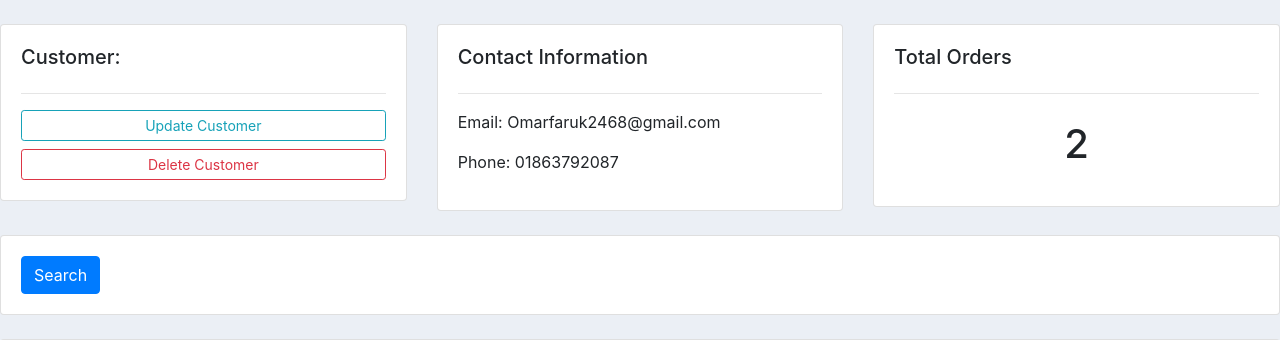
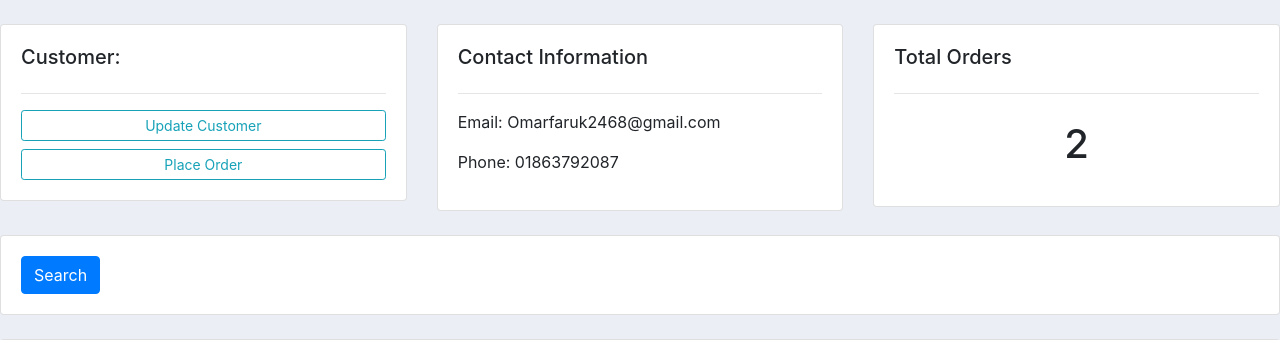
Before and after one commit to IamOmaR22/CRM--Django, a Django app: page /customer/3/ in a window 1280 px wide. Shown: the part 56-396 px from the top of the page. Run offline with Django 3.2, Linux system fonts and the light colour scheme; data comes from the database, SQL or seed files in the repository; both versions use the stored data as it was after the commit; some libraries are stand-ins or nearby versions.

Commit message:
Inline Form Sets

```diff
--- a/accounts/templates/accounts/customer.html
+++ b/accounts/templates/accounts/customer.html
@@ -10,7 +10,8 @@
 			<h5>Customer:</h5>
 			<hr>
 			<a class="btn btn-outline-info  btn-sm btn-block" href="">Update Customer</a>
-			<a class="btn btn-outline-danger  btn-sm btn-block" href="">Delete Customer</a>
+			<!-- <a class="btn btn-outline-danger  btn-sm btn-block" href="">Delete Customer</a> -->
+			<a class="btn btn-outline-info  btn-sm btn-block" href="{% url 'createOrder' customer.id %}">Place Order</a>
 
 		</div>
 	</div>
--- a/accounts/templates/accounts/dashboard.html
+++ b/accounts/templates/accounts/dashboard.html
@@ -35,7 +35,7 @@
 		<h5>LAST 5 ORDERS</h5>
 		<hr>
 		<div class="card card-body">
-			<a class="btn btn-primary  btn-sm btn-block" href="{% url 'createOrder' %}">Create Order</a>
+			<!-- <a class="btn btn-primary  btn-sm btn-block" href="#">Create Order</a> -->
 			<table class="table table-sm">
 				<tr>
 					<th>Product</th>
--- a/accounts/templates/accounts/order_form.html
+++ b/accounts/templates/accounts/order_form.html
@@ -11,8 +11,12 @@
 
       <form action="" method="POST">
         {% csrf_token %}
+        {{ formset.management_form }}
+        {% for form in formset %}
 
         {{ form }}
+        <hr>
+        {% endfor %}
 
         <input type="submit" value="Submit">
 
--- a/accounts/urls.py
+++ b/accounts/urls.py
@@ -5,7 +5,7 @@ urlpatterns = [
     path('', views.home, name='home'),
     path('products/', views.products, name='products'),
     path('customer/<str:pk>/', views.customer, name='customer'),
-    path('create_order/', views.createOrder, name='createOrder'),
+    path('create_order/<str:pk>/', views.createOrder, name='createOrder'),
     path('update_order/<str:pk>/', views.updateOrder, name='updateOrder'),
     path('delete_order/<str:pk>/', views.deleteOrder, name='delete_order'),
 ]
--- a/accounts/views.py
+++ b/accounts/views.py
@@ -2,6 +2,7 @@ from django.shortcuts import render, redirect
 from django.http import HttpResponse
 from .models import *
 from .forms import OrderForm
+from django.forms import inlineformset_factory ## multiple forms in forms
 
 # Create your views here.
 def home(request):
@@ -45,16 +46,22 @@ def customer(request, pk):
     return render(request, 'accounts/customer.html', context)
 
 
-def createOrder(request):
-    form = OrderForm()
+def createOrder(request, pk):
+    OrderFormSet = inlineformset_factory(Customer, Order, fields=('product', 'status'), extra=10) # Parent model and Child model
+    customer = Customer.objects.get(id=pk)
+
+    formset = OrderFormSet(queryset=Order.objects.none(), instance=customer)
+
+    # form = OrderForm(initial={'customer':customer}) # To see the customer in form, for which customer profile i viewd.
 
     if request.method == 'POST':
-        form = OrderForm(request.POST)
-        if form.is_valid():
-            form.save()
+        # form = OrderForm(request.POST)
+        formset = OrderFormSet(request.POST, instance=customer)
+        if formset.is_valid():
+            formset.save()
             return redirect('home')
 
-    context = {'form':form}
+    context = {'formset':formset}
     return render(request, 'accounts/order_form.html', context)
 
 
```
Also changed, not shown: db.sqlite3.
